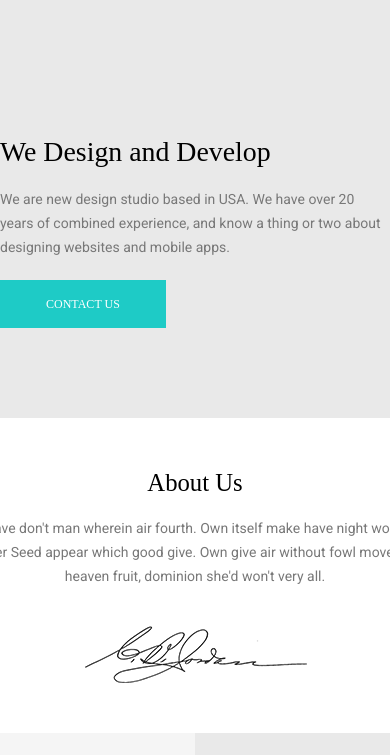
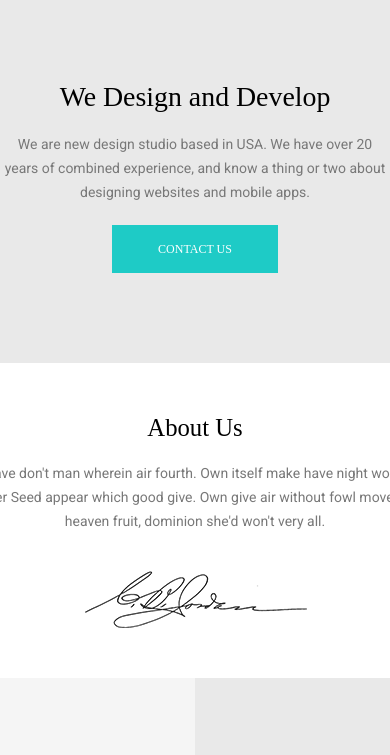
Before and after one commit to maks-kotov/1project, a plain HTML site: page index.html in a window 390 px wide. Shown: the part 83-838 px from the top of the page. Drawn offline with nearby package versions, Linux system fonts and the light colour scheme.

Commit message:
адаптивный блок menu

```diff
--- a/index.html
+++ b/index.html
@@ -77,16 +77,17 @@
                         </ul>
                     </div>
                 </div> -->
-                <div class="menu__text d-flex justify-content-end">
+                <div class="menu__text d-flex justify-content-lg-end justify-content-center">
                     <div class="">
                             <h1 class="menu__text-title">We Design and Develop</h1>
                             <p class="menu__text-p">We are new design studio based in USA. We have over 20 years of combined experience, and know a thing or two about designing websites and mobile apps. </p>
-
-                                <button type="button" class="btn menu__text-btn d-flex align-items-center">
-                                    <span>
-                                        CONTACT US
-                                    </span>
-                                </button>
+                                <div class="d-flex justify-content-center">
+                                    <button type="button" class="btn menu__text-btn d-flex align-items-center">
+                                        <span>
+                                            CONTACT US
+                                        </span>
+                                    </button>
+                                </div>
 
                     </div>
                 </div>
--- a/style.css
+++ b/style.css
@@ -74,7 +74,8 @@ textarea {
     color: var(--color2);
 }
 .menu__text {
-    margin-top: 130px;
+    margin-top: 135px;
+    margin-right: 100px;
 }
 .menu__text-title {
     margin-bottom: 20px;
@@ -478,6 +479,11 @@ font-size: 12px;
         transition: all 500ms ease-in-out;
         letter-spacing: 2px;
     }
+    .menu__text {
+        margin-right: 0px;
+        margin-top: 75px;
+        text-align: center;
+    }
 }
 /*
 =======================================================================
```
